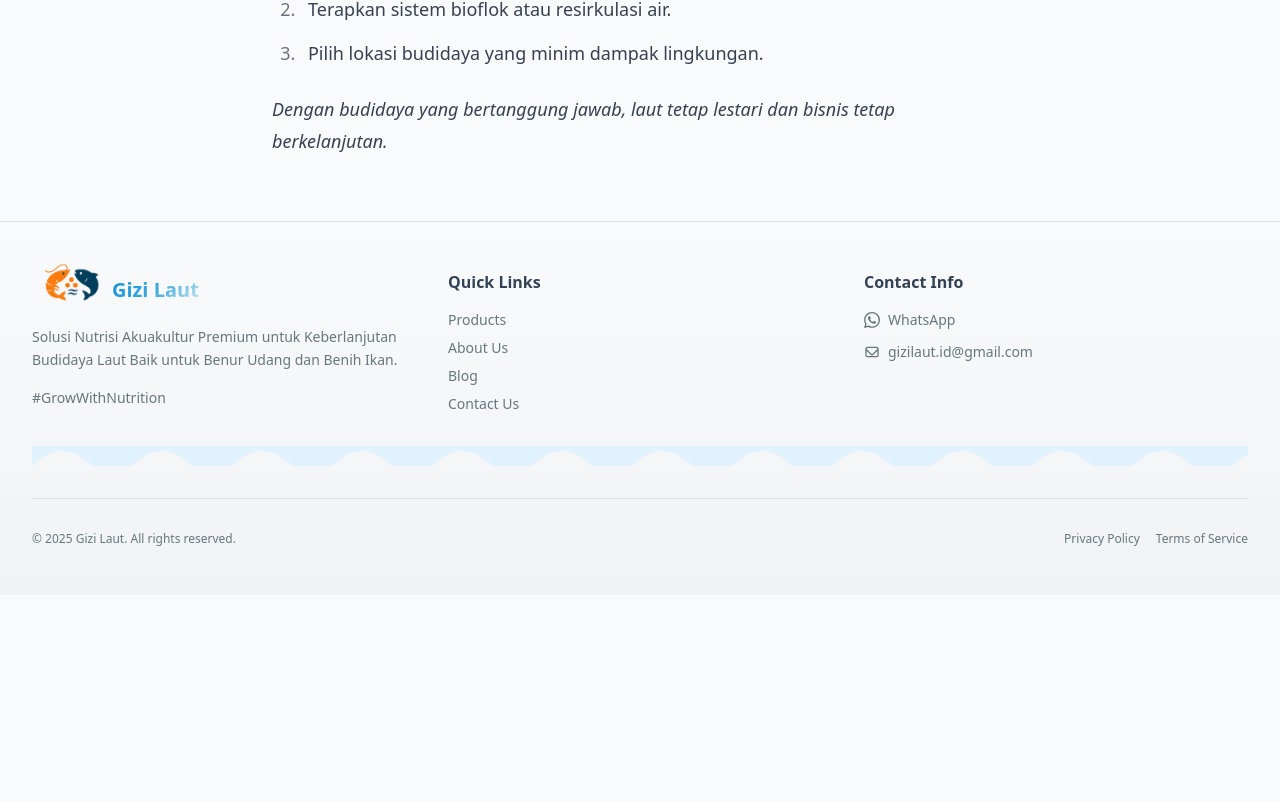
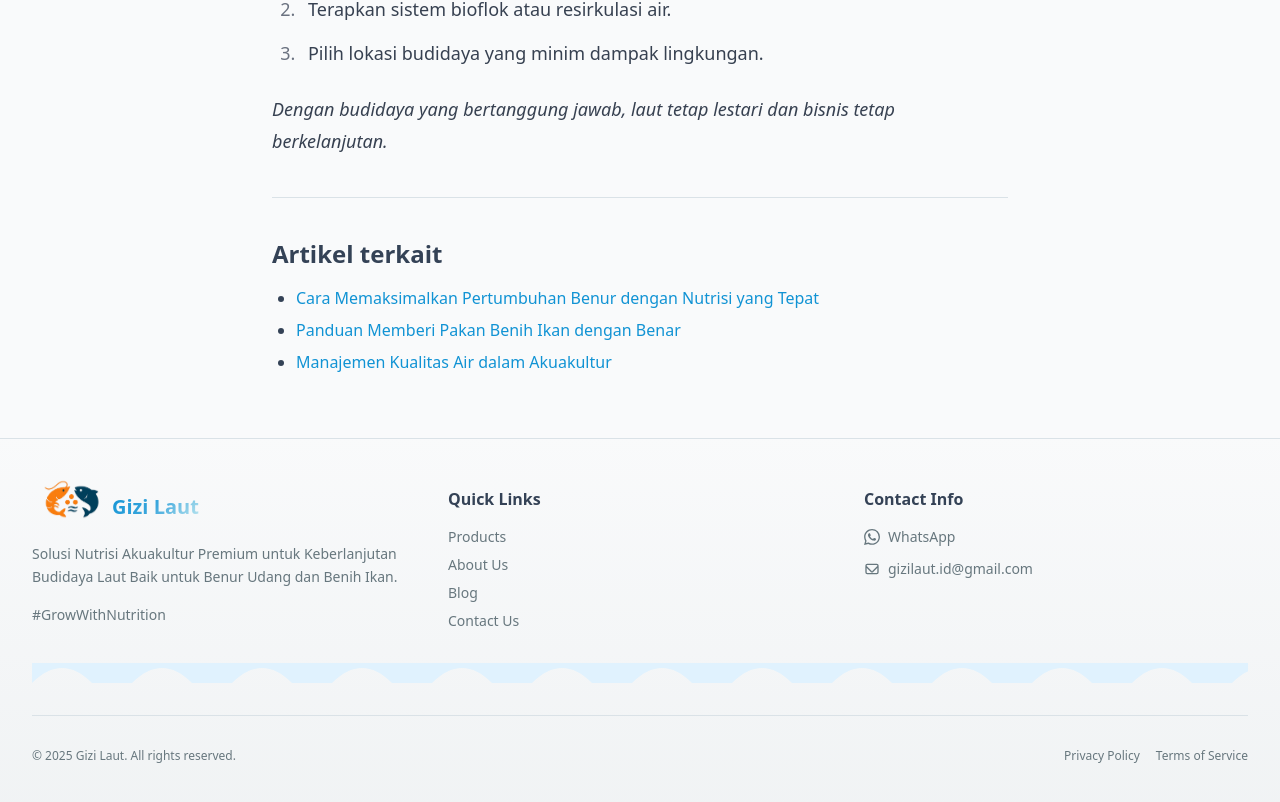
Before and after one commit to GiziLaut/gizilaut-ocean-elegance, a React (Vite) app: page /blog/akuakultur-berkelanjutan in a window 1280 px wide. Shown: the part 1560-2362 px from the top of the page. Before the commit the page ends 2155 px from the top, so only its background shows below. Built offline with nearby package versions, Linux system fonts and the light colour scheme.

Commit message:
update [slug].tsx

```diff
--- a/src/pages/Blog.tsx
+++ b/src/pages/Blog.tsx
@@ -137,7 +137,7 @@ const Blog = () => {
       title="Blog - Gizi Laut Aquaculture Insights & Tips"
       description="Read expert insights, tips, and guides on aquaculture nutrition, fish farming, shrimp farming, and sustainable marine farming practices from Gizi Laut specialists."
       keywords="aquaculture blog, fish farming tips, shrimp farming guide, marine nutrition insights, sustainable aquaculture"
-      canonical="https://gizilaut.com/blog"
+      canonical="https://gizilaut.com/blog/"
     >
       {/* Hero Section */}
       <section className="bg-gradient-wave py-16 lg:py-24">
@@ -200,7 +200,7 @@ const Blog = () => {
                   </CardContent>
                 </div>
                 <CardContent>
-                  <Link to={`/blog/${post.slug}`}>
+                  <Link to={`/blog/${post.slug}/`}>
                     <Button variant="wave" className="w-full group-hover:scale-105 transition-transform">
                       Baca Selengkapnya
                     </Button>
--- a/src/pages/blog/[slug].tsx
+++ b/src/pages/blog/[slug].tsx
@@ -1,5 +1,5 @@
 // src/pages/blog/[slug].tsx
-import { useParams } from "react-router-dom";
+import { useParams, Link } from "react-router-dom";
 import { Helmet } from "react-helmet-async";
 import ReactMarkdown from "react-markdown";
 
@@ -40,7 +40,8 @@ export default function BlogDetail() {
   // Meta & SEO
   const title = `${post.title} | Gizi Laut`;
   const description = (post.summary || post.title).slice(0, 155);
-  const canonicalUrl = `${SITE_URL}/blog/${post.slug}`;
+  // PENTING: canonical pakai trailing slash
+  const canonicalUrl = `${SITE_URL}/blog/${post.slug}/`;
 
   // Pastikan og:image absolut; fallback ke logo jika kosong
   const imageAbs =
@@ -73,6 +74,11 @@ export default function BlogDetail() {
     },
   };
 
+  // Artikel terkait sederhana (3 item, selain artikel sekarang)
+  const related = blogPosts
+    .filter((p) => p.slug !== post.slug)
+    .slice(0, 3);
+
   return (
     <Layout
       title={title}
@@ -88,7 +94,6 @@ export default function BlogDetail() {
         <meta property="og:url" content={canonicalUrl} />
         <meta property="og:image" content={imageAbs} />
         <meta property="og:site_name" content="Gizi Laut" />
-        <meta property="og:url" content={canonicalUrl} />
         <meta name="twitter:card" content="summary_large_image" />
         <meta name="twitter:title" content={title} />
         <meta name="twitter:description" content={description} />
@@ -119,6 +124,22 @@ export default function BlogDetail() {
         <article className="prose lg:prose-lg max-w-none">
           <ReactMarkdown>{post.content}</ReactMarkdown>
         </article>
+
+        {/* Artikel terkait */}
+        <hr className="my-10" />
+        <section className="mt-8">
+          <h2 className="text-2xl font-semibold mb-4">Artikel terkait</h2>
+          <ul className="list-disc ml-6 space-y-2">
+            {related.map((r) => (
+              <li key={r.slug}>
+                {/* boleh pakai <Link> atau <a>; pastikan berakhiran "/" */}
+                <Link to={`/blog/${r.slug}/`} className="text-primary hover:underline">
+                  {r.title}
+                </Link>
+              </li>
+            ))}
+          </ul>
+        </section>
       </div>
     </Layout>
   );
```
